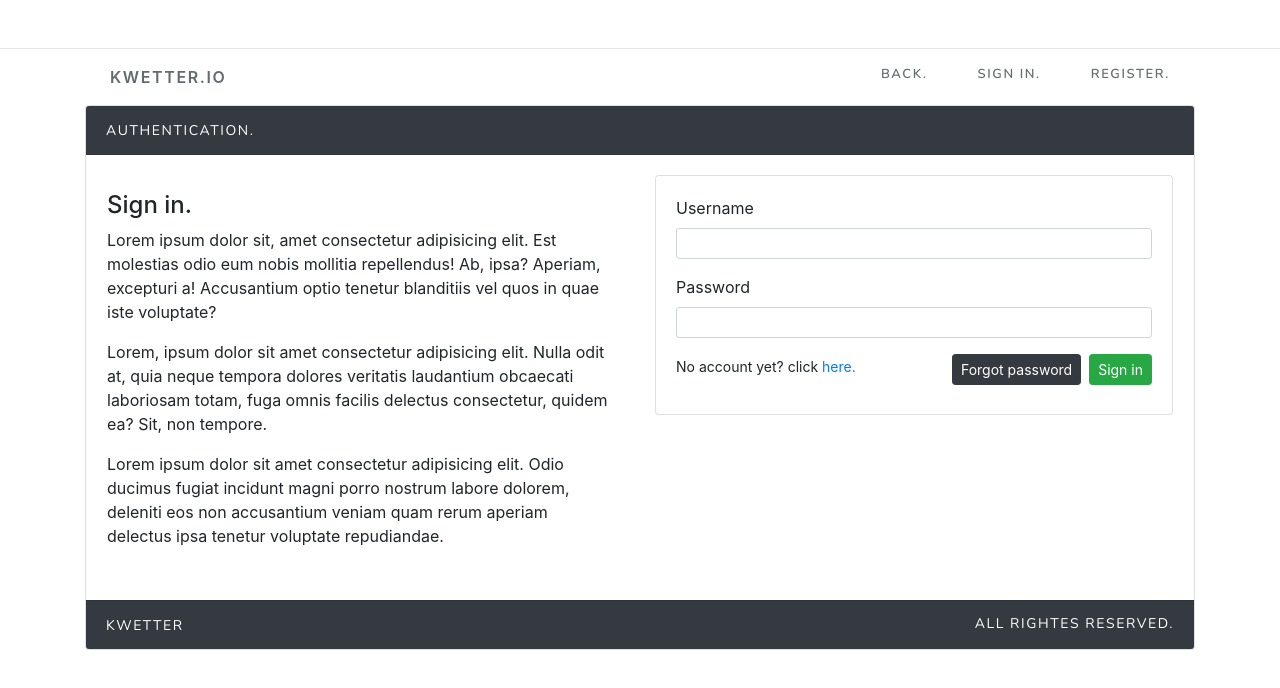
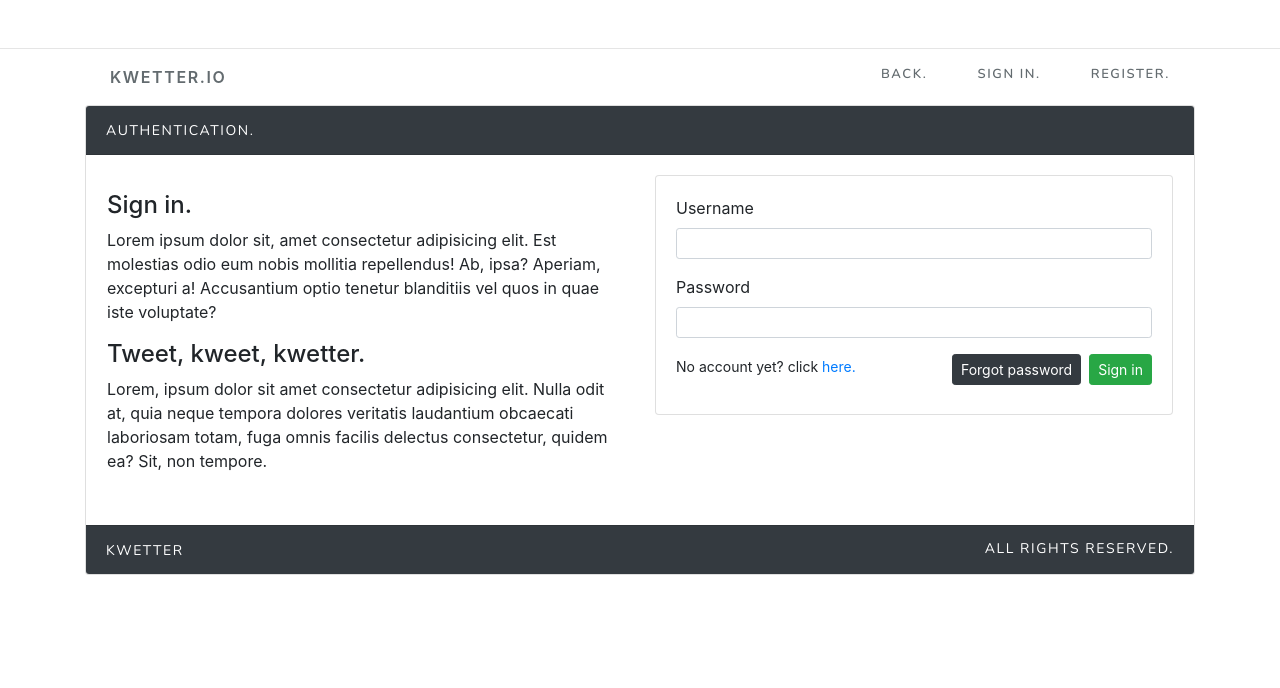
Before and after one commit to Joegoslavie/kwetter-frontend, an Angular app: page /signin in a window 1280 px wide. Shown: the top 688 px of the page. Built offline with nearby package versions, Linux system fonts and the light colour scheme.

Commit message:
auth component

```diff
--- a/src/app/layout/authentication-layout/authentication-layout.component.html
+++ b/src/app/layout/authentication-layout/authentication-layout.component.html
@@ -40,7 +40,7 @@
           </div>
           <div class="card-footer bg-dark text-white font font-upper">
             <small>Kwetter</small>
-            <small class="float-right">All rightes reserved.</small>
+            <small class="float-right">All rights reserved.</small>
           </div>
         </div>
       </div>
--- a/src/app/sign-in/sign-in.component.html
+++ b/src/app/sign-in/sign-in.component.html
@@ -3,8 +3,9 @@
         <div class="p-3">
             <h4>Sign in.</h4>
             <p>Lorem ipsum dolor sit, amet consectetur adipisicing elit. Est molestias odio eum nobis mollitia repellendus! Ab, ipsa? Aperiam, excepturi a! Accusantium optio tenetur blanditiis vel quos in quae iste voluptate?</p>
+
+            <h4>Tweet, kweet, kwetter.</h4>
             <p>Lorem, ipsum dolor sit amet consectetur adipisicing elit. Nulla odit at, quia neque tempora dolores veritatis laudantium obcaecati laboriosam totam, fuga omnis facilis delectus consectetur, quidem ea? Sit, non tempore.</p>
-            <p>Lorem ipsum dolor sit amet consectetur adipisicing elit. Odio ducimus fugiat incidunt magni porro nostrum labore dolorem, deleniti eos non accusantium veniam quam rerum aperiam delectus ipsa tenetur voluptate repudiandae.</p>
         </div>
     </div>
 
```
